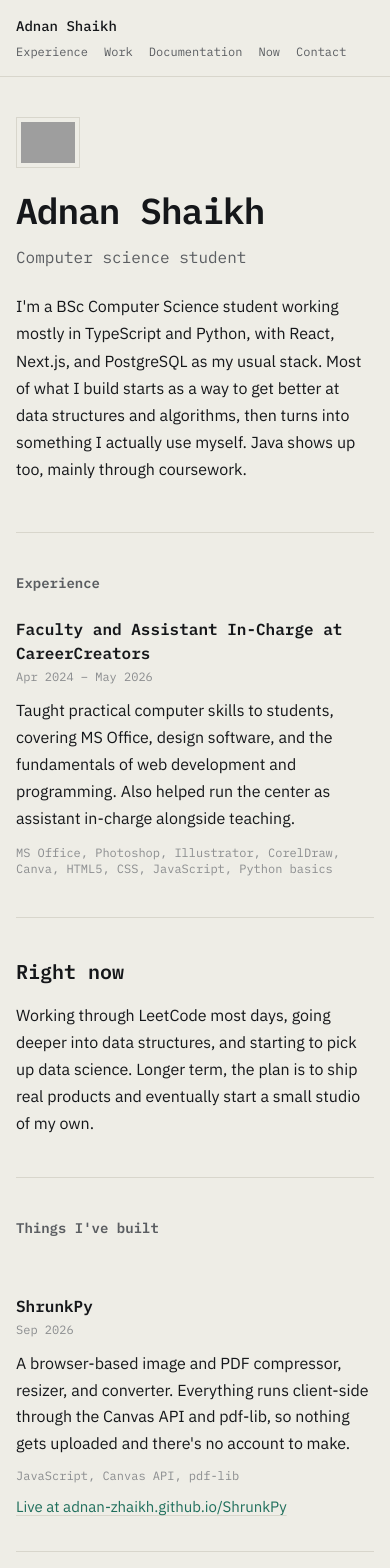
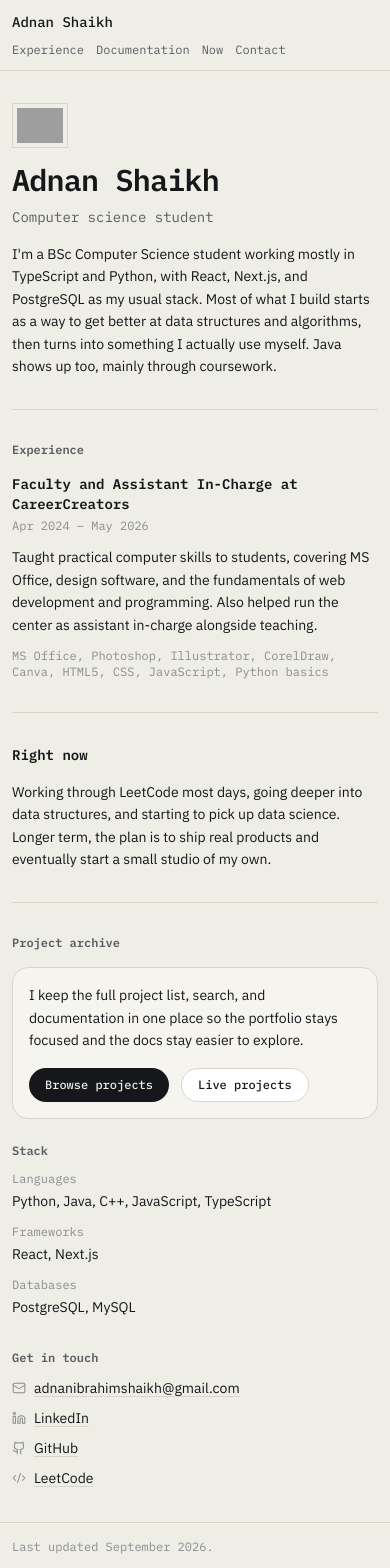
Before and after one commit to Adnan-Zhaikh/Portfolio, a Next.js app: page / in a window 390 px wide. Shown: the top 1568 px of the page. Built offline with nearby package versions, Linux system fonts and the light colour scheme; grey boxes are pictures that could not be loaded.

Commit message:
Simplify the home page by removing the detailed project list and linking to documentation instead.

```diff
--- a/app/page.tsx
+++ b/app/page.tsx
@@ -1,10 +1,8 @@
 import Image from "next/image";
 import { Mail, Linkedin, Github, Code2 } from "lucide-react";
-import { projects } from "@/lib/projects";
 
 const nav = [
   { href: "#experience", label: "Experience" },
-  { href: "#work", label: "Work" },
   { href: "/docs", label: "Documentation" },
   { href: "#now", label: "Now" },
   { href: "#contact", label: "Contact" },
@@ -21,11 +19,11 @@ export default function Home() {
       </a>
 
       <header className="border-b border-line">
-        <div className="mx-auto flex max-w-content flex-wrap items-center justify-between gap-x-4 gap-y-2 px-4 py-4 sm:flex-nowrap sm:px-6 md:px-10">
-          <a href="#top" className="shrink-0 font-mono text-sm font-medium">
+        <div className="mx-auto flex max-w-content flex-col gap-2.5 px-3 py-3 sm:flex-row sm:items-center sm:justify-between sm:gap-4 sm:px-6 md:px-10">
+          <a href="#top" className="shrink-0 font-mono text-sm font-medium sm:text-base">
             Adnan Shaikh
           </a>
-          <nav className="flex flex-wrap gap-x-4 gap-y-1 font-mono text-xs text-ink-soft sm:flex-nowrap sm:gap-6 sm:text-sm">
+          <nav className="flex flex-wrap gap-x-3 gap-y-1.5 font-mono text-xs text-ink-soft sm:flex-nowrap sm:gap-6 sm:text-sm">
             {nav.map((item) => (
               <a
                 key={item.href}
@@ -39,21 +37,21 @@ export default function Home() {
         </div>
       </header>
 
-      <main id="main" className="mx-auto max-w-content px-4 sm:px-6 md:px-10">
+      <main id="main" className="mx-auto max-w-content px-3 sm:px-6 md:px-10">
         {/* ---------- Hero ---------- */}
         <section
           id="top"
-          className="grid gap-6 pb-12 pt-10 sm:pb-16 sm:pt-16 md:grid-cols-[1fr_120px] md:items-start md:gap-16 md:pb-24 md:pt-24"
+          className="grid gap-4 pb-8 pt-8 sm:gap-6 sm:pb-12 sm:pt-12 md:grid-cols-[1fr_120px] md:items-start md:gap-16 md:pb-24 md:pt-24"
         >
           <div className="order-2 md:order-none">
-            <h1 className="font-mono text-4xl font-semibold leading-[1.05] tracking-tight sm:text-5xl md:text-[4.25rem]">
+            <h1 className="font-mono text-3xl font-semibold leading-[1.05] tracking-tight sm:text-4xl md:text-5xl lg:text-[4.25rem]">
               Adnan Shaikh
             </h1>
-            <p className="mt-4 font-mono text-base text-ink-soft sm:text-lg md:text-xl">
+            <p className="mt-3 font-mono text-sm text-ink-soft sm:mt-4 sm:text-base md:text-lg">
               Computer science student
               <span className="caret" aria-hidden="true" />
             </p>
-            <p className="mt-6 max-w-prose text-base leading-[1.7] text-ink sm:mt-8 sm:text-[1.0625rem]">
+            <p className="mt-4 max-w-prose text-sm leading-[1.6] text-ink sm:mt-6 sm:text-base md:text-[1.0625rem]">
               I'm a BSc Computer Science student working mostly in TypeScript
               and Python, with React, Next.js, and PostgreSQL as my usual
               stack. Most of what I build starts as a way to get better at
@@ -62,7 +60,7 @@ export default function Home() {
               coursework.
             </p>
           </div>
-          <div className="order-1 w-16 md:order-none md:w-auto">
+          <div className="order-1 w-14 sm:w-16 md:order-none md:w-auto">
             <div className="border border-line p-1">
               <Image
                 src="https://avatars.githubusercontent.com/u/271157250?v=4"
@@ -76,20 +74,20 @@ export default function Home() {
         </section>
 
         {/* ---------- Experience ---------- */}
-        <section id="experience" className="border-t border-line py-10 sm:py-12 md:py-16">
-          <h2 className="font-mono text-sm font-semibold text-ink-soft">
+        <section id="experience" className="border-t border-line py-8 sm:py-10 md:py-16">
+          <h2 className="font-mono text-xs font-semibold text-ink-soft sm:text-sm">
             Experience
           </h2>
-          <div className="mt-6">
+          <div className="mt-4 sm:mt-6">
             <div className="flex flex-col gap-1 sm:flex-row sm:flex-wrap sm:items-baseline sm:justify-between sm:gap-x-4">
-              <h3 className="font-mono text-base font-semibold sm:text-lg">
+              <h3 className="font-mono text-sm font-semibold sm:text-base md:text-lg">
                 Faculty and Assistant In-Charge at CareerCreators
               </h3>
               <span className="shrink-0 font-mono text-xs text-ink-faint">
                 Apr 2024 &ndash; May 2026
               </span>
             </div>
-            <p className="mt-3 max-w-prose text-base leading-[1.7] text-ink sm:text-[1.0625rem]">
+            <p className="mt-3 max-w-prose text-sm leading-[1.6] text-ink sm:text-base md:text-[1.0625rem]">
               Taught practical computer skills to students, covering MS
               Office, design software, and the fundamentals of web
               development and programming. Also helped run the center as
@@ -103,9 +101,9 @@ export default function Home() {
         </section>
 
         {/* ---------- Now ---------- */}
-        <section id="now" className="border-t border-line py-10 sm:py-12 md:py-16">
-          <h2 className="font-mono text-xl font-semibold">Right now</h2>
-          <p className="mt-4 max-w-prose text-base leading-[1.7] text-ink sm:text-[1.0625rem]">
+        <section id="now" className="border-t border-line py-8 sm:py-10 md:py-16">
+          <h2 className="font-mono text-sm font-semibold sm:text-base">Right now</h2>
+          <p className="mt-4 max-w-prose text-sm leading-[1.6] text-ink sm:text-base md:text-[1.0625rem]">
             Working through LeetCode most days, going deeper into data
             structures, and starting to pick up data science. Longer term,
             the plan is to ship real products and eventually start a small
@@ -114,46 +112,46 @@ export default function Home() {
         </section>
 
         {/* ---------- Work + Sidebar ---------- */}
-        <div className="grid gap-10 border-t border-line py-10 sm:gap-12 sm:py-12 md:grid-cols-[240px_1fr] md:gap-16 md:py-16">
+        <div className="grid gap-6 border-t border-line py-8 sm:gap-8 sm:py-10 md:grid-cols-[200px_1fr] md:gap-12 md:py-16 lg:grid-cols-[240px_1fr] lg:gap-16">
           <aside className="order-2 md:order-none md:sticky md:top-20 md:self-start">
             <div>
-              <h2 className="font-mono text-sm font-semibold text-ink-soft">
+              <h2 className="font-mono text-xs font-semibold text-ink-soft sm:text-sm">
                 Stack
               </h2>
-              <dl className="mt-4 space-y-4">
+              <dl className="mt-3 space-y-3 sm:mt-4 sm:space-y-4">
                 <div>
                   <dt className="font-mono text-xs text-ink-faint">Languages</dt>
-                  <dd className="mt-1 text-[0.9375rem] leading-[1.5]">
+                  <dd className="mt-1 text-sm leading-[1.5] sm:text-[0.9375rem]">
                     Python, Java, C++, JavaScript, TypeScript
                   </dd>
                 </div>
                 <div>
                   <dt className="font-mono text-xs text-ink-faint">Frameworks</dt>
-                  <dd className="mt-1 text-[0.9375rem] leading-[1.5]">
+                  <dd className="mt-1 text-sm leading-[1.5] sm:text-[0.9375rem]">
                     React, Next.js
                   </dd>
                 </div>
                 <div>
                   <dt className="font-mono text-xs text-ink-faint">Databases</dt>
-                  <dd className="mt-1 text-[0.9375rem] leading-[1.5]">
+                  <dd className="mt-1 text-sm leading-[1.5] sm:text-[0.9375rem]">
                     PostgreSQL, MySQL
                   </dd>
                 </div>
               </dl>
             </div>
 
-            <div className="mt-10" id="contact">
-              <h2 className="font-mono text-sm font-semibold text-ink-soft">
+            <div className="mt-8 sm:mt-10" id="contact">
+              <h2 className="font-mono text-xs font-semibold text-ink-soft sm:text-sm">
                 Get in touch
               </h2>
-              <ul className="mt-4 space-y-3 text-[0.9375rem]">
+              <ul className="mt-3 space-y-2 text-sm sm:mt-4 sm:space-y-3 sm:text-[0.9375rem]">
                 <li>
                   <a
                     href="mailto:adnanibrahimshaikh@gmail.com"
                     className="link-underline inline-flex items-center gap-2"
                   >
-                    <Mail size={15} strokeWidth={1.75} className="shrink-0 text-ink-faint" />
-                    adnanibrahimshaikh@gmail.com
+                    <Mail size={14} strokeWidth={1.75} className="shrink-0 text-ink-faint sm:size-[15px]" />
+                    <span className="truncate">adnanibrahimshaikh@gmail.com</span>
                   </a>
                 </li>
                 <li>
@@ -163,7 +161,7 @@ export default function Home() {
                     target="_blank"
                     rel="noreferrer"
                   >
-                    <Linkedin size={15} strokeWidth={1.75} className="shrink-0 text-ink-faint" />
+                    <Linkedin size={14} strokeWidth={1.75} className="shrink-0 text-ink-faint sm:size-[15px]" />
                     LinkedIn
                   </a>
                 </li>
@@ -174,7 +172,7 @@ export default function Home() {
                     target="_blank"
                     rel="noreferrer"
                   >
-                    <Github size={15} strokeWidth={1.75} className="shrink-0 text-ink-faint" />
+                    <Github size={14} strokeWidth={1.75} className="shrink-0 text-ink-faint sm:size-[15px]" />
                     GitHub
                   </a>
                 </li>
@@ -185,7 +183,7 @@ export default function Home() {
                     target="_blank"
                     rel="noreferrer"
                   >
-                    <Code2 size={15} strokeWidth={1.75} className="shrink-0 text-ink-faint" />
+                    <Code2 size={14} strokeWidth={1.75} className="shrink-0 text-ink-faint sm:size-[15px]" />
                     LeetCode
                   </a>
                 </li>
@@ -194,46 +192,34 @@ export default function Home() {
           </aside>
 
           <div id="work" className="order-1 md:order-none">
-            <h2 className="font-mono text-sm font-semibold text-ink-soft">
-              Things I've built
+            <h2 className="font-mono text-xs font-semibold text-ink-soft sm:text-sm">
+              Project archive
             </h2>
-            <ol className="mt-6">
-              {projects.map((project, index) => (
-                <li
-                  key={project.name}
-                  className={`py-8 ${index !== 0 ? "border-t border-line" : ""}`}
+            <div className="mt-4 rounded-2xl border border-line bg-[#f6f4ee] p-4 sm:p-6">
+              <p className="max-w-prose text-sm leading-[1.6] text-ink sm:text-base">
+                I keep the full project list, search, and documentation in one place so the portfolio stays focused and the docs stay easier to explore.
+              </p>
+              <div className="mt-4 flex flex-wrap gap-3">
+                <a
+                  href="/docs"
+                  className="inline-flex items-center rounded-full bg-ink px-4 py-2 font-mono text-xs font-medium text-paper transition-colors hover:bg-ink/90"
                 >
-                  <div className="flex flex-col gap-1 sm:flex-row sm:items-baseline sm:justify-between sm:gap-4">
-                    <h3 className="font-mono text-base font-semibold sm:text-lg">
-                      {project.name}
-                    </h3>
-                    <span className="shrink-0 font-mono text-xs text-ink-faint">
-                      {project.date}
-                    </span>
-                  </div>
-                  <p className="mt-3 max-w-prose text-[1rem] leading-[1.65] text-ink">
-                    {project.description}
-                  </p>
-                  <p className="mt-3 font-mono text-xs text-ink-faint">
-                    {project.stack}
-                  </p>
-                  <a
-                    href={project.linkHref}
-                    target="_blank"
-                    rel="noreferrer"
-                    className="link-underline mt-3 inline-block text-[0.9375rem] text-accent"
-                  >
-                    {project.linkLabel}
-                  </a>
-                </li>
-              ))}
-            </ol>
+                  Browse projects
+                </a>
+                <a
+                  href="/docs/live"
+                  className="inline-flex items-center rounded-full border border-line bg-white px-4 py-2 font-mono text-xs font-medium text-ink transition-colors hover:border-ink-soft"
+                >
+                  Live projects
+                </a>
+              </div>
+            </div>
           </div>
         </div>
       </main>
 
       <footer className="border-t border-line">
-        <div className="mx-auto max-w-content px-4 py-6 font-mono text-xs text-ink-faint sm:px-6 sm:py-8 md:px-10">
+        <div className="mx-auto max-w-content px-3 py-4 font-mono text-xs text-ink-faint sm:px-6 sm:py-6 md:px-10 md:py-8">
           Last updated September 2026.
         </div>
       </footer>
```
